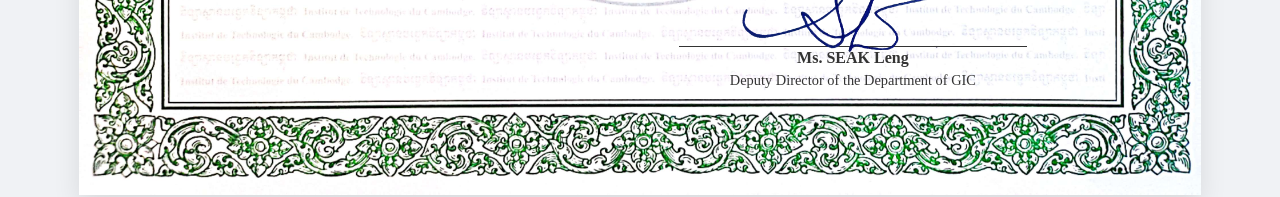
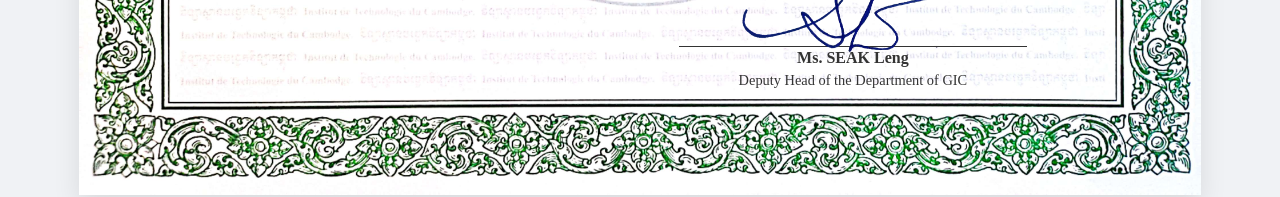
Before and after one commit to Chumdararith-LOU/Course_Completion, a React (Vite) app: page / in a window 1280 px wide. Shown: the part 734-931 px from the top of the page. Built offline with nearby package versions, Linux system fonts and the light colour scheme.

Commit message:
change to HEAD

```diff
--- a/src/Component/footer.jsx
+++ b/src/Component/footer.jsx
@@ -10,7 +10,7 @@ export default function Footer() {
           <p>
             <strong>Ms. SEAK Leng</strong>
           </p>
-          <p>Deputy Director of the Department of GIC</p>
+          <p>Deputy Head of the Department of GIC</p>
         </div>
       </div>
     </footer>
```
